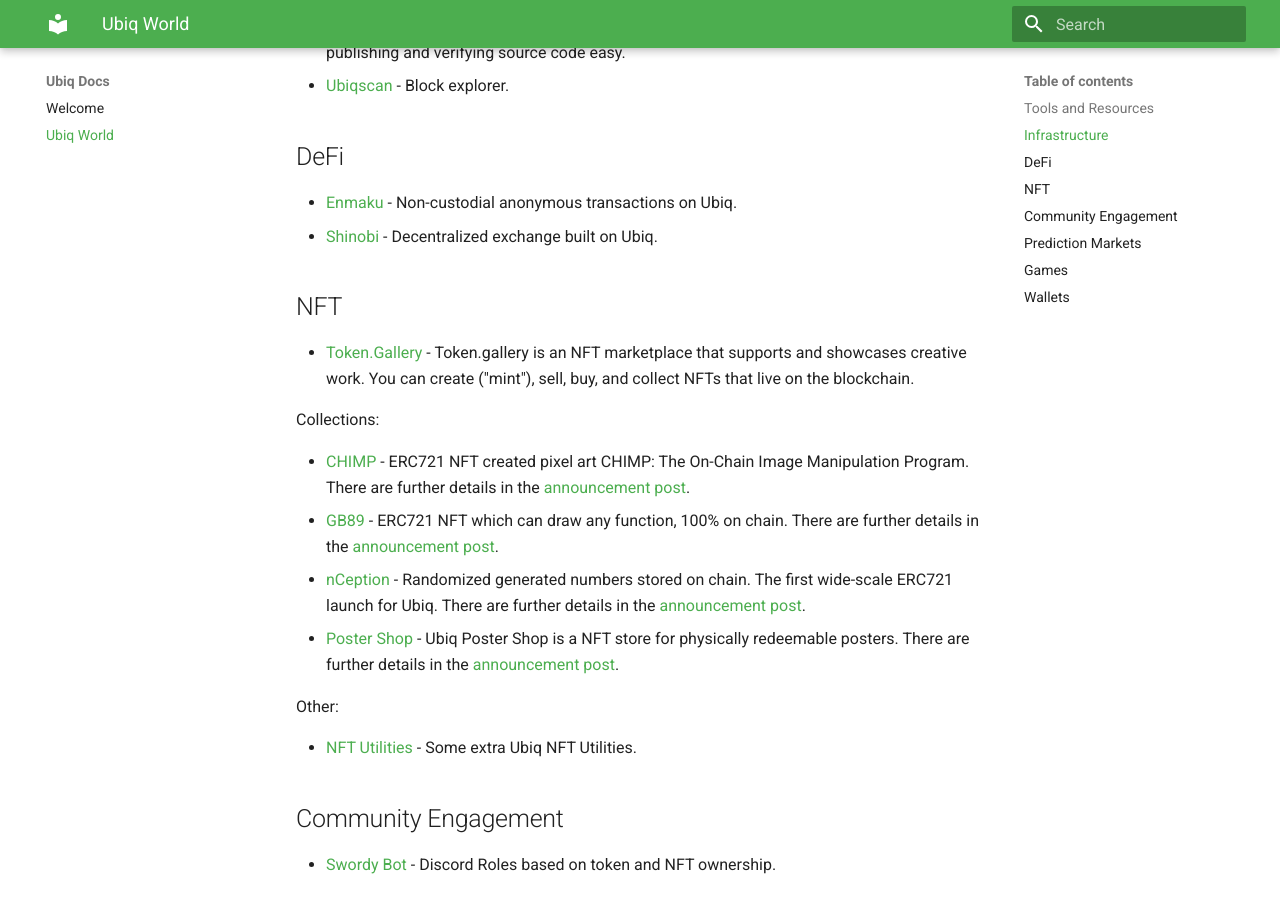
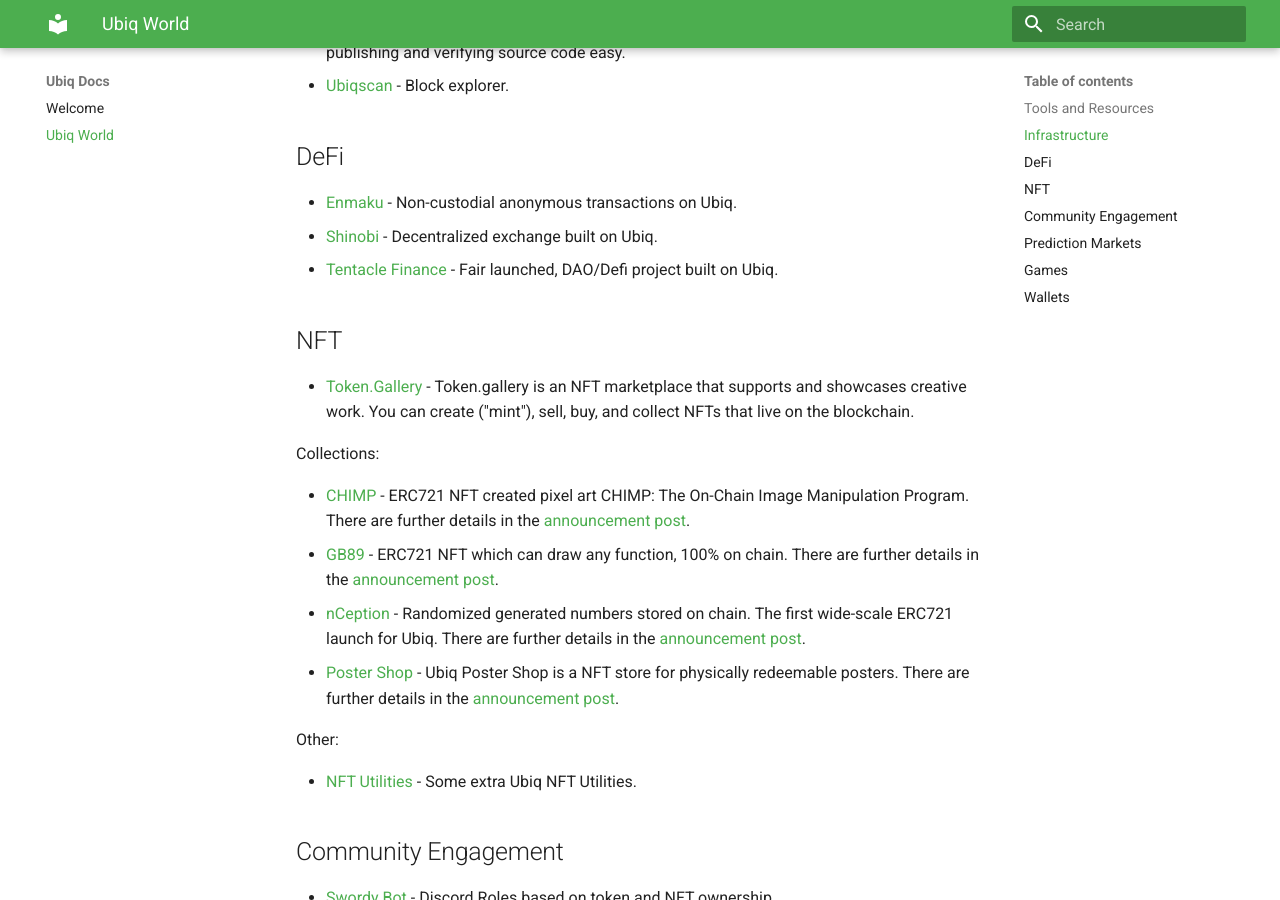
Before and after one commit to ubiq/docs, an MkDocs documentation site: the page built from docs/world.md, in a window 1280 px wide and 900 px high, scrolled down 517 px. Built offline with MkDocs 1.6.1 and Material for MkDocs 9.7.7, drawn with Linux system fonts in a browser that asks for light colours.

Commit message:
Add tentacle.finance for docs (closes #1

```diff
--- a/docs/world.md
+++ b/docs/world.md
@@ -17,6 +17,7 @@
 
 * [Enmaku](https://enmaku.io/) - Non-custodial anonymous transactions on Ubiq.
 * [Shinobi](https://shinobi.ubiq.ninja/) - Decentralized exchange built on Ubiq.
+* [Tentacle Finance](https://tentacle.finance/) - Fair launched, DAO/Defi project built on Ubiq.
 
 ## NFT
 
```
